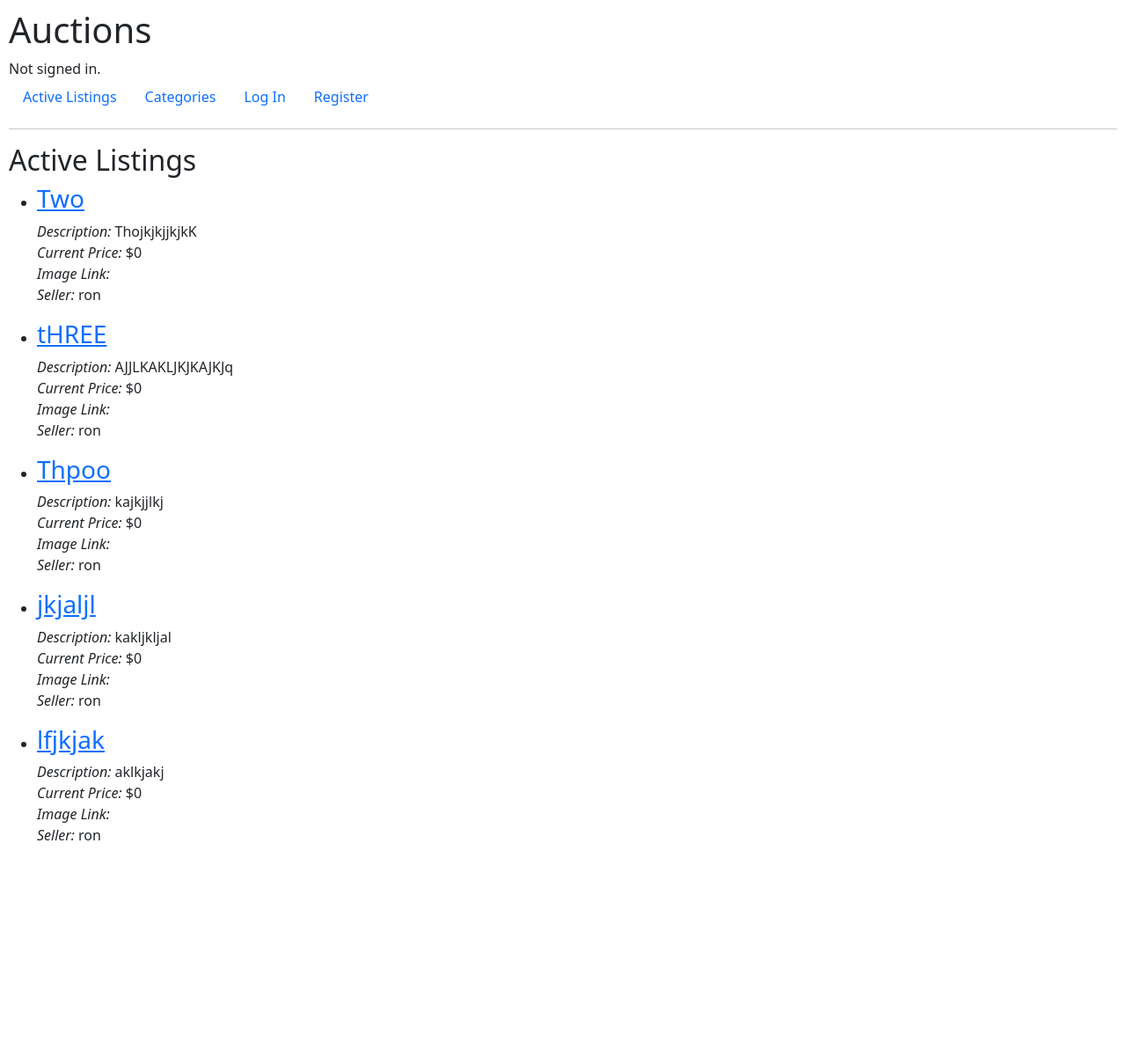
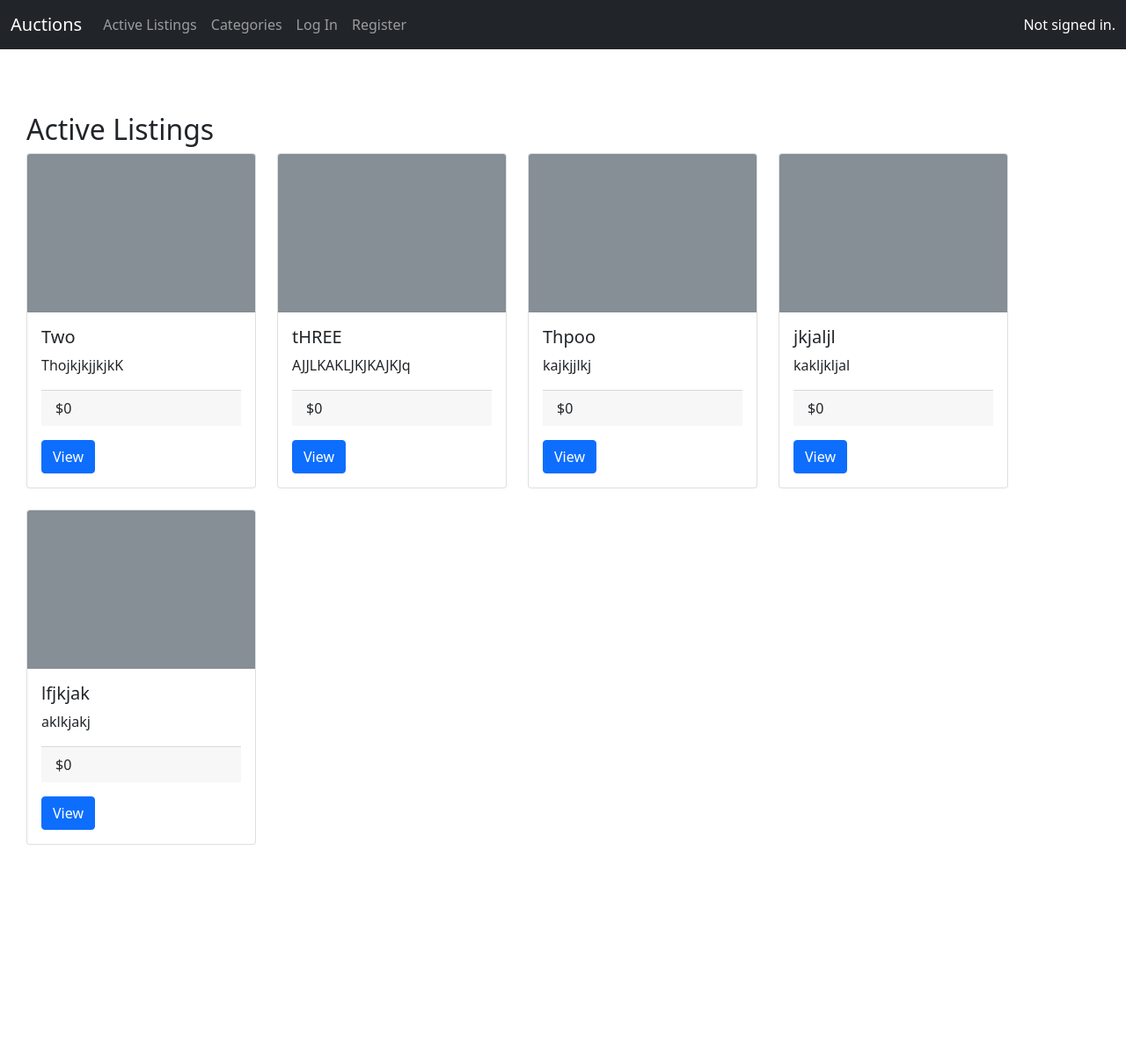
Before and after one commit to anerua/e-Commerce, a Django app: page / in a window 1280 px wide. Shown: the whole page at 88% size. Before the commit the page ends 955 px from the top, so only its background shows below. Run offline with Django 3.2, Linux system fonts and the light colour scheme; data comes from the database, SQL or seed files in the repository; both versions use the stored data as it was after the commit; some libraries are stand-ins or nearby versions.

Commit message:
card layout for active listings

```diff
--- a/auctions/static/auctions/styles.css
+++ b/auctions/static/auctions/styles.css
@@ -1,3 +1,7 @@
 body {
     padding: 10px;
+
+    /* Show that nav bar is fixed to the top */
+    min-height: 75rem;
+    padding-top: 4.5rem;
 }
--- a/auctions/templates/auctions/index.html
+++ b/auctions/templates/auctions/index.html
@@ -3,20 +3,25 @@
 {% block body %}
     <h2>Active Listings</h2>
 
-    <ul>
+    <div class="row  row-cols-1 row-cols-md-4 g-4">
         {% for listing in auction_listings %}
-            <li>
-                <h3><a href="{% url 'listing' listing.id %}">{{ listing.title }}</a></h3>
-                <p>
-                    <em>Description:</em> {{ listing.description }}<br>
-                    <em>Current Price:</em> ${{ listing.current_price.bid}}<br>
-                    <em>Image Link:</em> {{ listing.image }}<br>
-                    <em>Seller:</em> {{ listing.seller }}
-                </p>
-            </li>
+            <div class="col">
+                <div class="card">
+                    <svg class="bd-placeholder-img card-img-top" width="100%" height="180" xmlns="http://www.w3.org/2000/svg" role="img" aria-label="Placeholder: Image cap" preserveAspectRatio="xMidYMid slice" focusable="false"><title>Placeholder</title><rect width="100%" height="100%" fill="#868e96"/><text x="50%" y="50%" fill="#dee2e6" dy=".3em">{{ listing.image }}</text></svg>
+
+                    <div class="card-body">
+                    <h5 class="card-title">{{ listing.title }}</h5>
+                    <p class="card-text">{{ listing.description }}</p>
+                    <p class="card-footer">${{ listing.current_price.bid }}</p>
+                    <a href="{% url 'listing' listing.id %}" class="btn btn-primary">View</a>
+                    </div>
+                </div>
+            </div>
         {% empty %}
-            <li>No active listings.</li>
+            <p>No active listings.</p>
         {% endfor %}
-    </ul>
+    </div>
+
+
 
 {% endblock %}
--- a/auctions/templates/auctions/layout.html
+++ b/auctions/templates/auctions/layout.html
@@ -8,20 +8,37 @@
         <link href="https://cdn.jsdelivr.net/npm/bootstrap@5.0.2/dist/css/bootstrap.min.css" rel="stylesheet" integrity="sha384-EVSTQN3/azprG1Anm3QDgpJLIm9Nao0Yz1ztcQTwFspd3yD65VohhpuuCOmLASjC" crossorigin="anonymous">
         <!-- <link rel="stylesheet" href="https://stackpath.bootstrapcdn.com/bootstrap/4.4.1/css/bootstrap.min.css" integrity="sha384-Vkoo8x4CGsO3+Hhxv8T/Q5PaXtkKtu6ug5TOeNV6gBiFeWPGFN9MuhOf23Q9Ifjh" crossorigin="anonymous"> -->
         <link href="{% static 'auctions/styles.css' %}" rel="stylesheet">
+        <link rel="canonical" href="https://getbootstrap.com/docs/5.0/examples/navbar-fixed/">
         <title>{% block title %}Auctions{% endblock %}</title>
+
+        <style>
+            .bd-placeholder-img {
+              font-size: 1.125rem;
+              text-anchor: middle;
+              -webkit-user-select: none;
+              -moz-user-select: none;
+              user-select: none;
+            }
+
+            @media (min-width: 768px) {
+              .bd-placeholder-img-lg {
+                font-size: 3.5rem;
+              }
+            }
+        </style>
     </head>
+
     <body>
-        <h1>Auctions</h1>
-        <div>
-            {% if user.is_authenticated %}
-                Signed in as <strong>{{ user.username }}</strong>.
-            {% else %}
-                Not signed in.
-            {% endif %}
-        </div>
-        <ul class="nav">
+        <nav class="navbar navbar-expand-md navbar-dark fixed-top bg-dark">
+            <div class="container-fluid">
+                <a class="navbar-brand" href="{% url 'index' %}">Auctions</a>
+                <button class="navbar-toggler" type="button" data-bs-toggle="collapse" data-bs-target="#navbarCollapse" aria-controls="navbarCollapse" aria-expanded="false" aria-label="Toggle navigation">
+                    <span class="navbar-toggler-icon"></span>
+                </button>
+                <div class="collapse navbar-collapse">
+                    <ul class="navbar-nav me-auto mb-2 mb-md-0">
                         <li class="nav-item">
-                <a class="nav-link" href="{% url 'index' %}">Active Listings</a>
+                            <a class="nav-link" aria-current="page" href="{% url 'index' %}">Active Listings</a>
                         </li>
                         <li class="nav-item">
                             <a class="nav-link" href="{% url 'categories' %}">Categories</a>
@@ -44,10 +61,29 @@
                                 <a class="nav-link" href="{% url 'register' %}">Register</a>
                             </li>
                         {% endif %}
+
                     </ul>
-        <hr>
+                </div>
+                <div class="collapse navbar-collapse">
+                    <ul class="navbar-nav ms-auto">
+                        <li class="nav-text" style="color: white;">
+                            {% if user.is_authenticated %}
+                                Signed in as <strong>{{ user.username }}</strong>.
+                            {% else %}
+                                Not signed in.
+                            {% endif %}
+                        </li>
+                    </ul>
+                </div>
+            </div>
+        </nav>
+
+        <main class="container m-2">
+            <br>
+            <br>
             {% block body %}
             {% endblock %}
+        </main>
 
         <!--Optional JavaScripts: Bootstrap Bundle with Popper-->
         <script src="https://cdn.jsdelivr.net/npm/bootstrap@5.0.2/dist/js/bootstrap.bundle.min.js" integrity="sha384-MrcW6ZMFYlzcLA8Nl+NtUVF0sA7MsXsP1UyJoMp4YLEuNSfAP+JcXn/tWtIaxVXM" crossorigin="anonymous"></script>
--- a/auctions/templates/auctions/login.html
+++ b/auctions/templates/auctions/login.html
@@ -10,10 +10,10 @@
 
     <form action="{% url 'login' %}" method="post">
         {% csrf_token %}
-        <div class="form-group">
+        <div class="mb-3">
             <input autofocus class="form-control" type="text" name="username" placeholder="Username">
         </div>
-        <div class="form-group">
+        <div class="mb-3">
             <input class="form-control" type="password" name="password" placeholder="Password">
         </div>
         <input class="btn btn-primary" type="submit" value="Login">
```
Also changed, not shown: db.sqlite3. Lines whose indentation alone changed are shown as unchanged.
